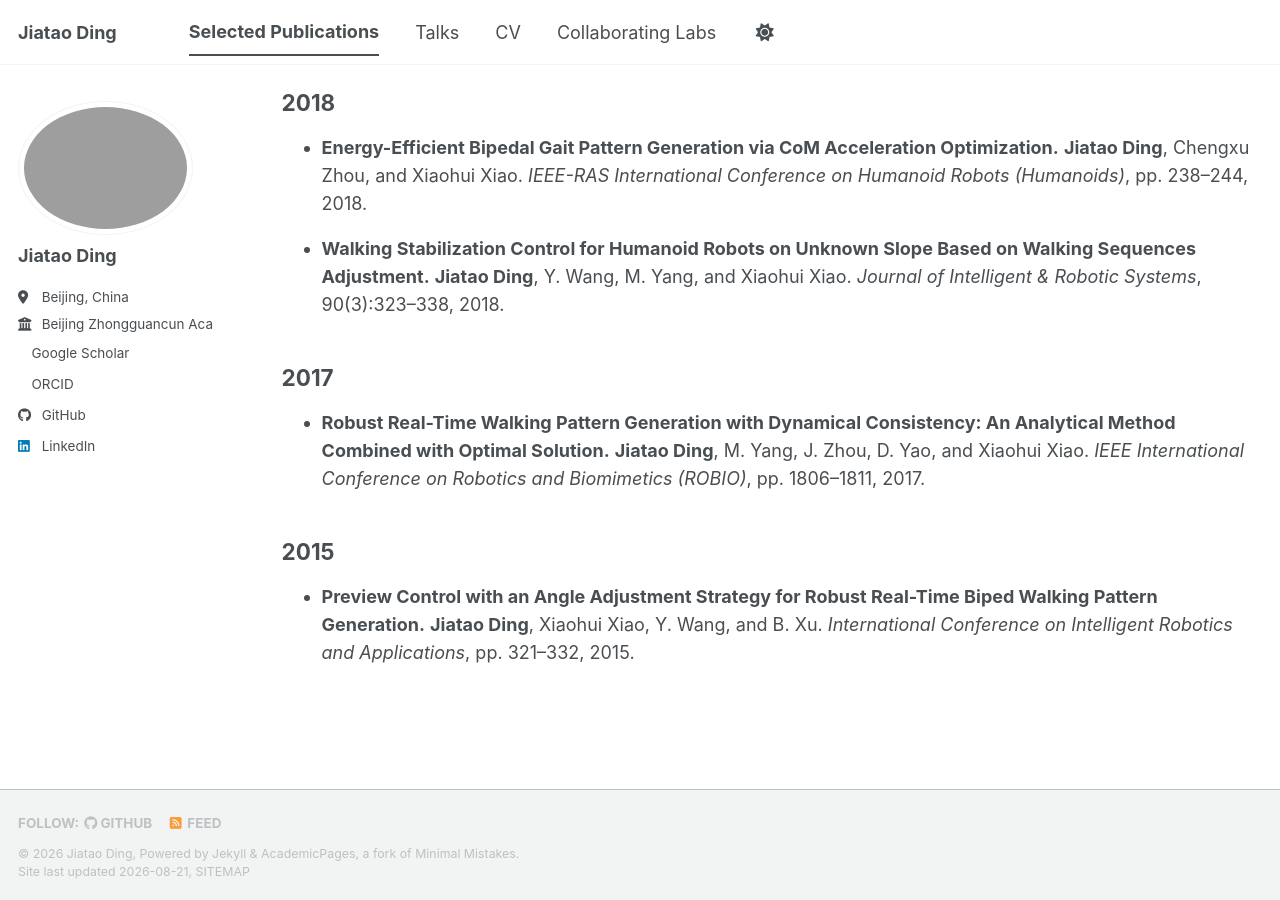
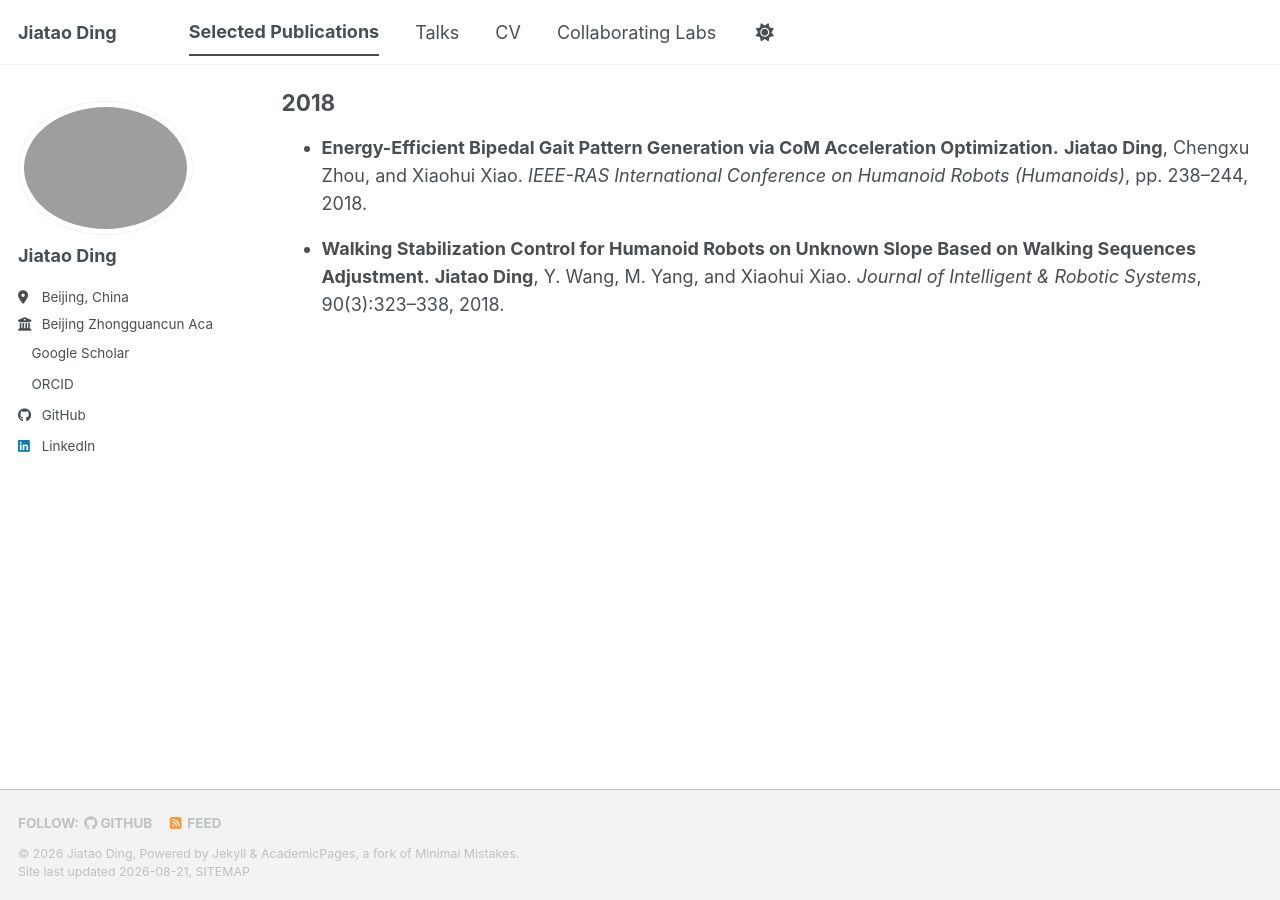
Before and after one commit to jiataoding/jiataoding.github.io, a Jekyll site: the page built from _pages/publications.html, in a window 1280 px wide and 900 px high, scrolled down 3007 px. Built offline with Jekyll 4.4.1, drawn with Linux system fonts in a browser that asks for light colours; a style sheet for code colours, icons or effects is not loaded.

Commit message:
Update publications.html

```diff
--- a/_pages/publications.html
+++ b/_pages/publications.html
@@ -74,15 +74,6 @@ author_profile: true
   <li><strong>Walking Stabilization Control for Humanoid Robots on Unknown Slope Based on Walking Sequences Adjustment.</strong> <strong>Jiatao Ding</strong>, Y. Wang, M. Yang, and Xiaohui Xiao. <em>Journal of Intelligent & Robotic Systems</em>, 90(3):323–338, 2018.</li>
 </ul>
 
-<h2>2017</h2>
-<ul class="publication-list">
-  <li><strong>Robust Real-Time Walking Pattern Generation with Dynamical Consistency: An Analytical Method Combined with Optimal Solution.</strong> <strong>Jiatao Ding</strong>, M. Yang, J. Zhou, D. Yao, and Xiaohui Xiao. <em>IEEE International Conference on Robotics and Biomimetics (ROBIO)</em>, pp. 1806–1811, 2017.</li>
-</ul>
-
-<h2>2015</h2>
-<ul class="publication-list">
-  <li><strong>Preview Control with an Angle Adjustment Strategy for Robust Real-Time Biped Walking Pattern Generation.</strong> <strong>Jiatao Ding</strong>, Xiaohui Xiao, Y. Wang, and B. Xu. <em>International Conference on Intelligent Robotics and Applications</em>, pp. 321–332, 2015.</li>
-</ul>
 
 <style>
 .publication-list {
```
